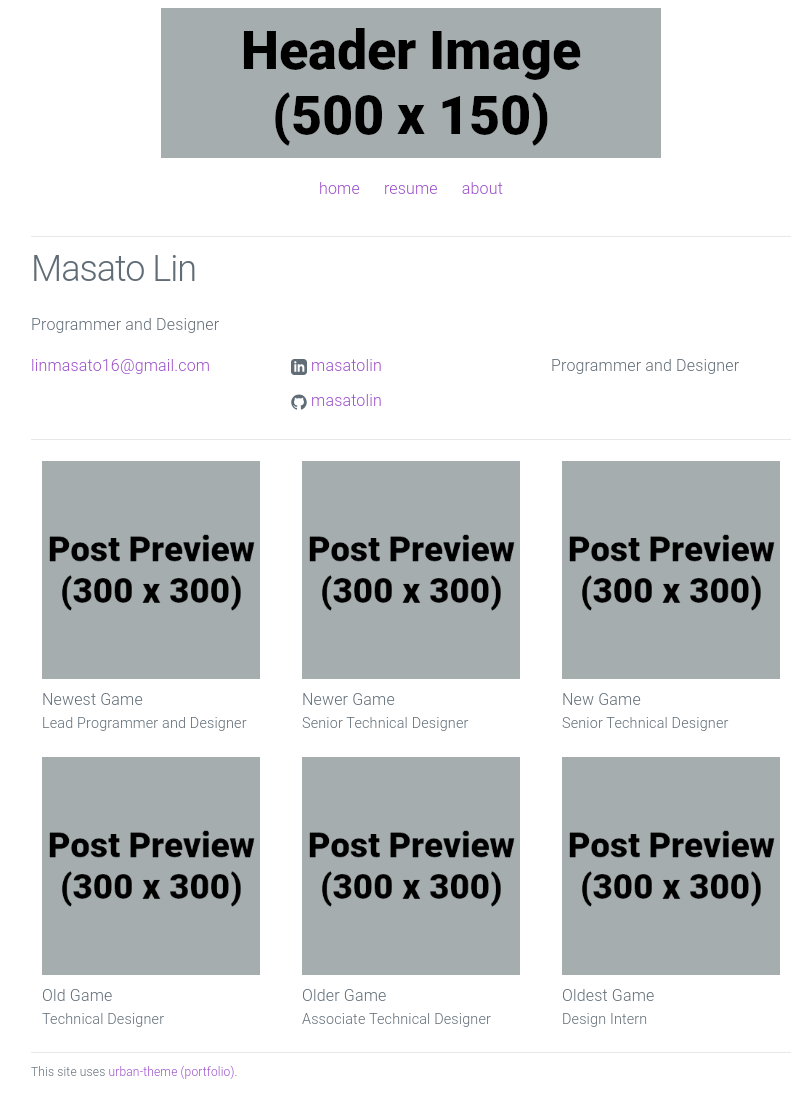
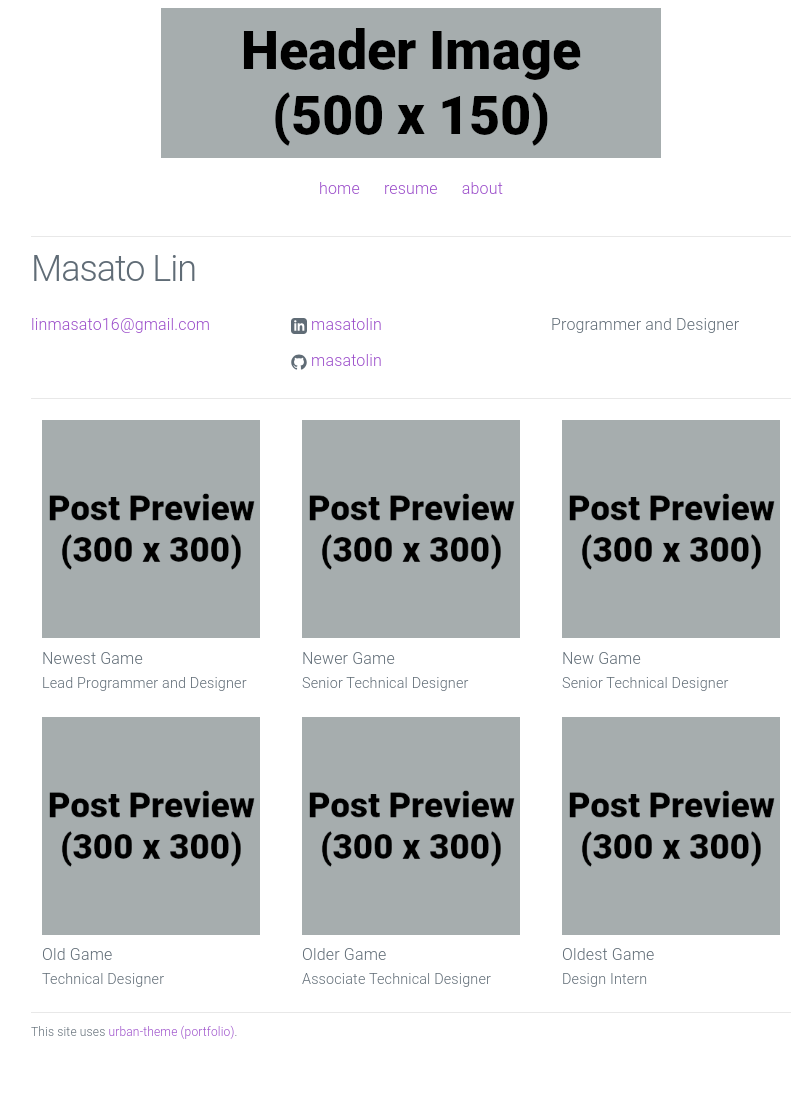
Before and after one commit to masatolin/masatolin.github.io, a Jekyll site: the page built from index.html, in a window 1280 px wide. Shown: the whole page, without its empty margins (229-1040 px from the left). Built offline with Jekyll 4.4.1, drawn with Linux system fonts in a browser that asks for light colours; after the commit the page ends 1077 px from its top, so only the background shows below that.

Commit message:
Update info.html

```diff
--- a/_includes/info.html
+++ b/_includes/info.html
@@ -1,8 +1,5 @@
 <div class="site-info">
   <h2 class="info-heading">{{ site.title }}</h2>
-<div class="column">
-      <p>{{ site.description }}</p>
-</div>
 
   <div class="row">
     <div class="column">
```
